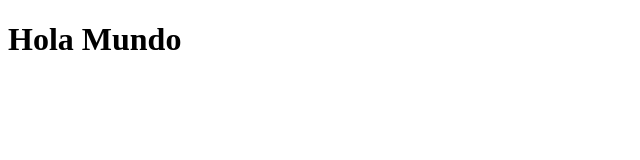
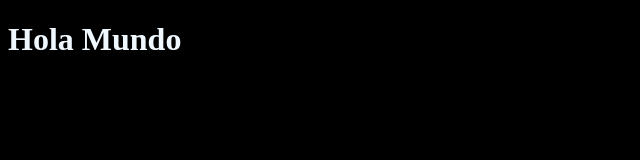
Before and after one commit to RA-1124/tallerGit2, a plain HTML site: page index.html in a window 1280 px wide. Shown: the whole page, without its empty margins (0-640 px from the left). Drawn offline with Linux system fonts and the light colour scheme.

Commit message:
agregamos el Hola Mundo y el css

```diff
--- /dev/null
+++ b/css/style.css
@@ -0,0 +1,4 @@
+body {
+    background-color: black;
+    color: aliceblue;
+}
--- a/index.html
+++ b/index.html
@@ -5,6 +5,7 @@
     <meta http-equiv="X-UA-Compatible" content="IE=edge">
     <meta name="viewport" content="width=<device-width>, initial-scale=1.0">
     <title>Document</title>
+    <link rel="stylesheet" href="/css/style.css"
 </head>
 <body>
     <h1>Hola Mundo</h1>
```
